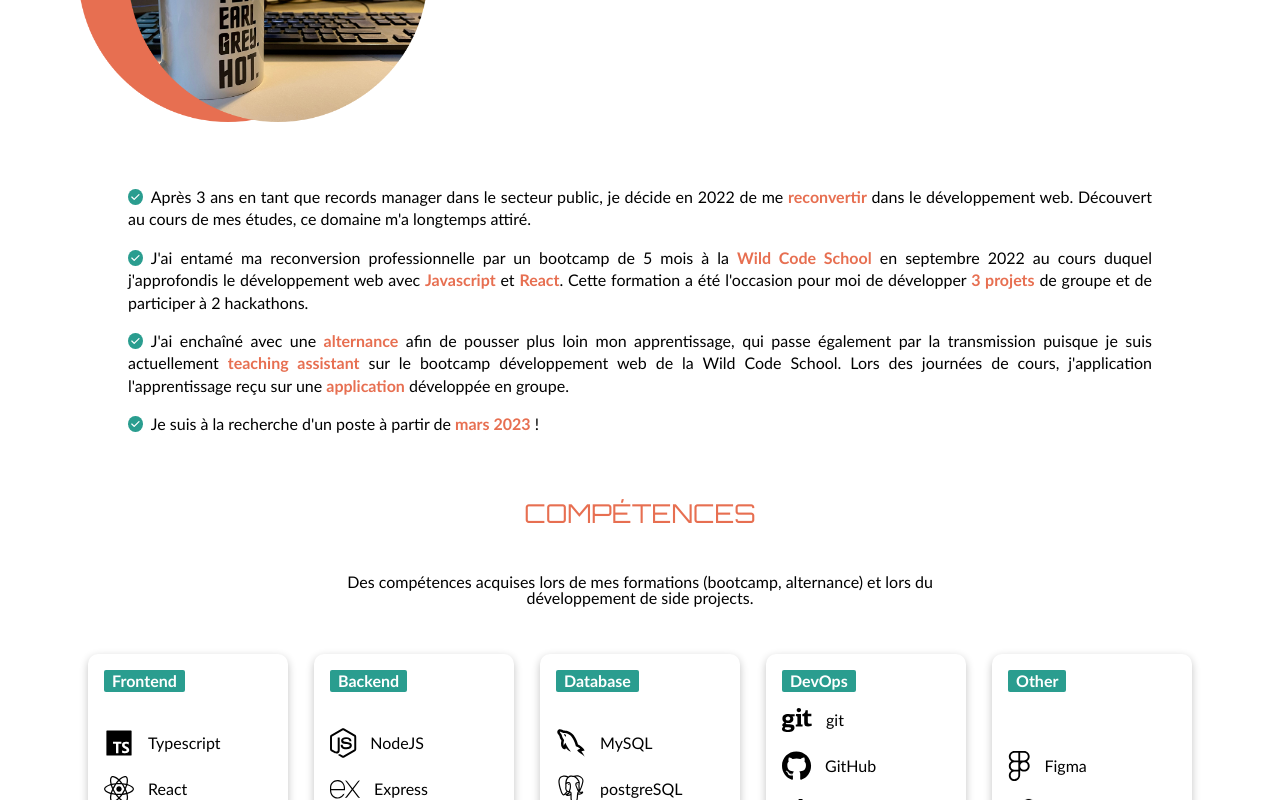
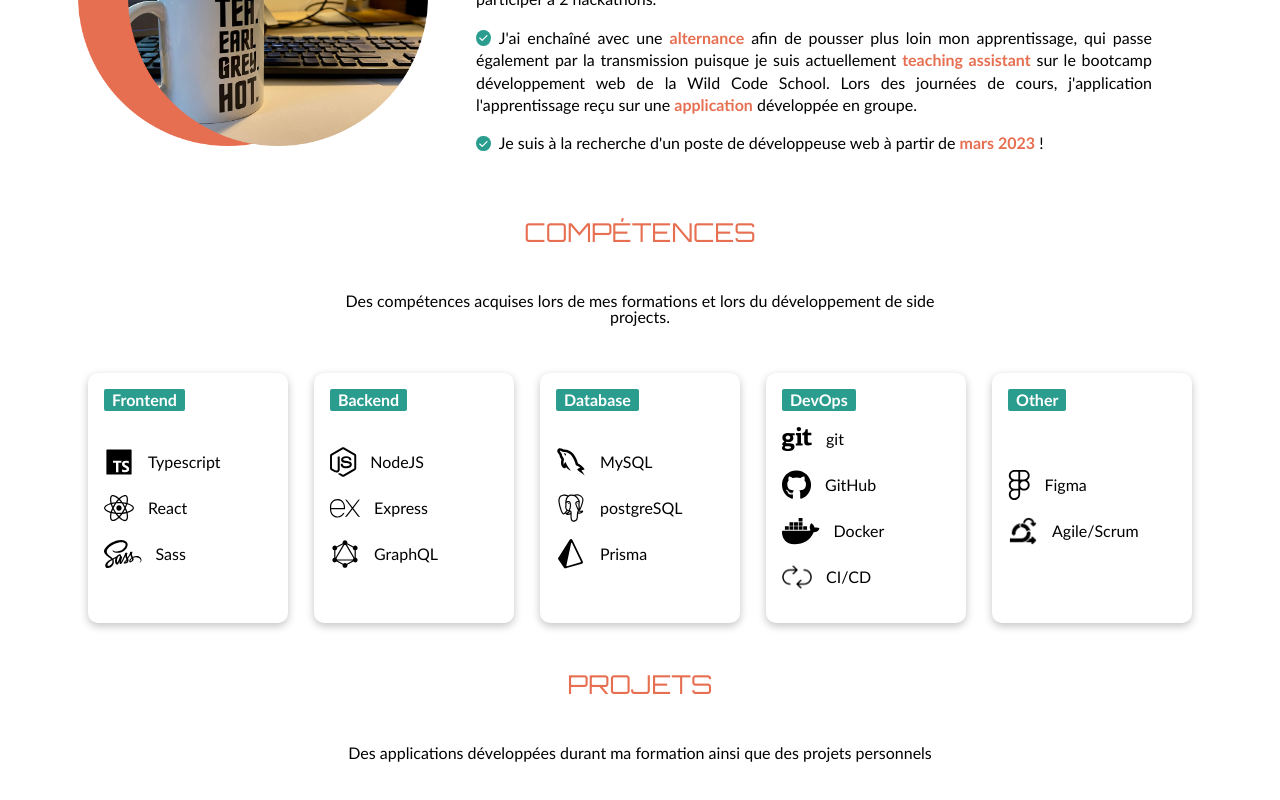
Before and after one commit to aimach/portefolio, a React (Vite) app: page / in a window 1280 px wide. Shown: the part 1100-1900 px from the top of the page. Built offline with nearby package versions, Linux system fonts and the light colour scheme.

Commit message:
fix little bugs : avatar, name, typos

```diff
--- a/index.html
+++ b/index.html
@@ -2,9 +2,9 @@
 <html lang="en">
   <head>
     <meta charset="UTF-8" />
-    <link rel="icon" type="image/svg+xml" href="/vite.svg" />
+    <link rel="icon" type="image/svg+xml" href="/avatar.png" />
     <meta name="viewport" content="width=device-width, initial-scale=1.0" />
-    <title>Marie-Hermine Schneider - Portefolio</title>
+    <title>Marie-Hermine Schneider - Portfolio</title>
   </head>
   <body>
     <div id="root"></div>
--- a/src/components/about/AboutSection.tsx
+++ b/src/components/about/AboutSection.tsx
@@ -50,10 +50,8 @@ export default function AboutSection() {
           </p>
           <p>
             <FontAwesomeIcon icon={faCheck} />
-            Je suis à la recherche d'un poste à partir de <span>
-              mars 2023
-            </span>{" "}
-            !
+            Je suis à la recherche d'un poste de développeuse web à partir de{" "}
+            <span>mars 2023</span> !
           </p>
         </div>
       </div>
--- a/src/components/about/aboutSection.scss
+++ b/src/components/about/aboutSection.scss
@@ -8,7 +8,6 @@
   &__content {
     width: 80vw;
     @include m.flex(row, space-between, center);
-    flex-wrap: wrap;
     gap: v.$font-size-xxxxxl;
   }
   &__avatar {
@@ -38,5 +37,6 @@
 @media only screen and (max-width: 470px) {
   .aboutSection__content {
     justify-content: center;
+    flex-wrap: wrap;
   }
 }
--- a/src/components/portefolio/PortefolioSection.tsx
+++ b/src/components/portefolio/PortefolioSection.tsx
@@ -9,7 +9,7 @@ export default function PortefolioSection() {
     <section className="portefolioSection" id="portefolio">
       <h3>Projets</h3>
       <p className="portefolioSection__subtitle">
-        Des réalisations effectuées durant ma formation ainsi que des projets
+        Des applications développées durant ma formation ainsi que des projets
         personnels
       </p>
       <div className="portefolioSection__grid">
--- a/src/components/skill/SkillSection.tsx
+++ b/src/components/skill/SkillSection.tsx
@@ -8,8 +8,8 @@ export default function SkillSection() {
     <section className="skillSection" id="skills">
       <h3>Compétences</h3>
       <p className="skillSection__subtitle">
-        Des compétences acquises lors de mes formations (bootcamp, alternance)
-        et lors du développement de side projects.
+        Des compétences acquises lors de mes formations et lors du développement
+        de side projects.
       </p>
       <div className="skillSection__grid">
         {skills.map((skill: ISkill, index: number) => (
```
Also changed, not shown: public/avatar.png (added).
